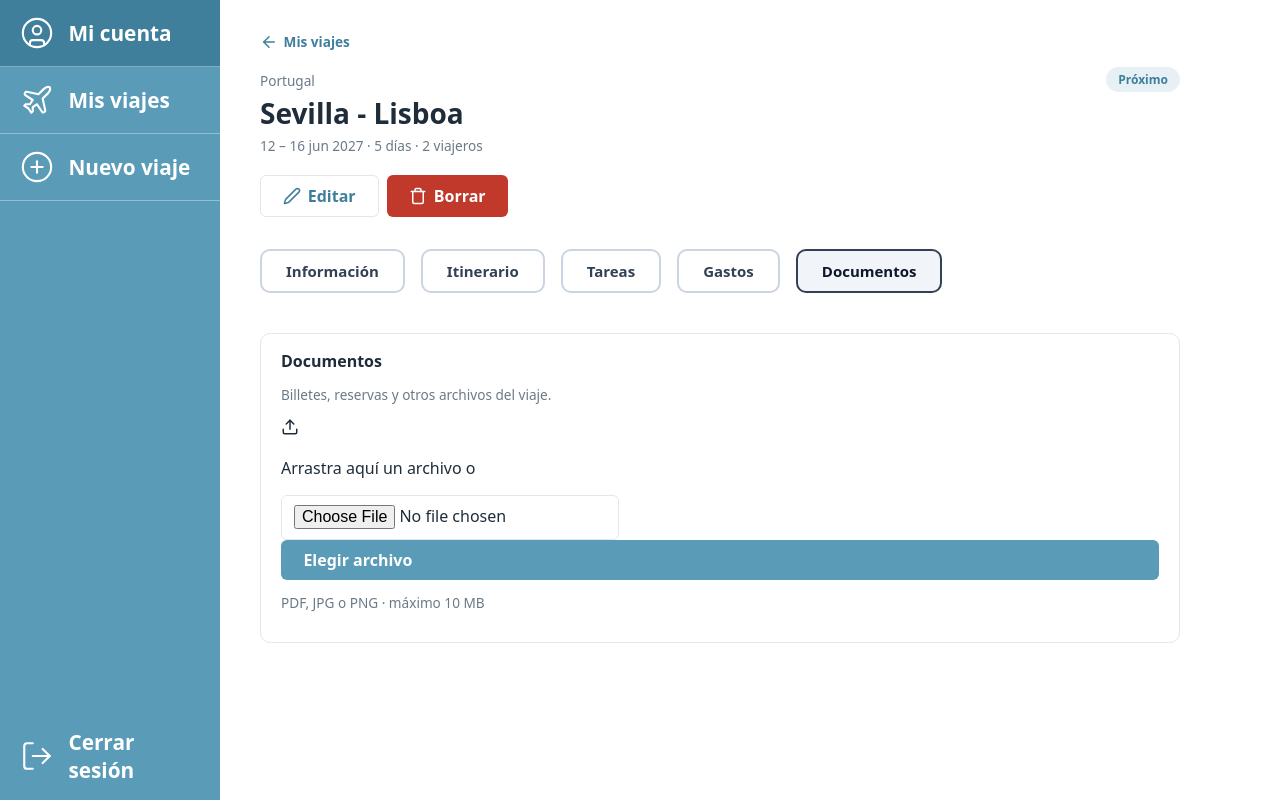
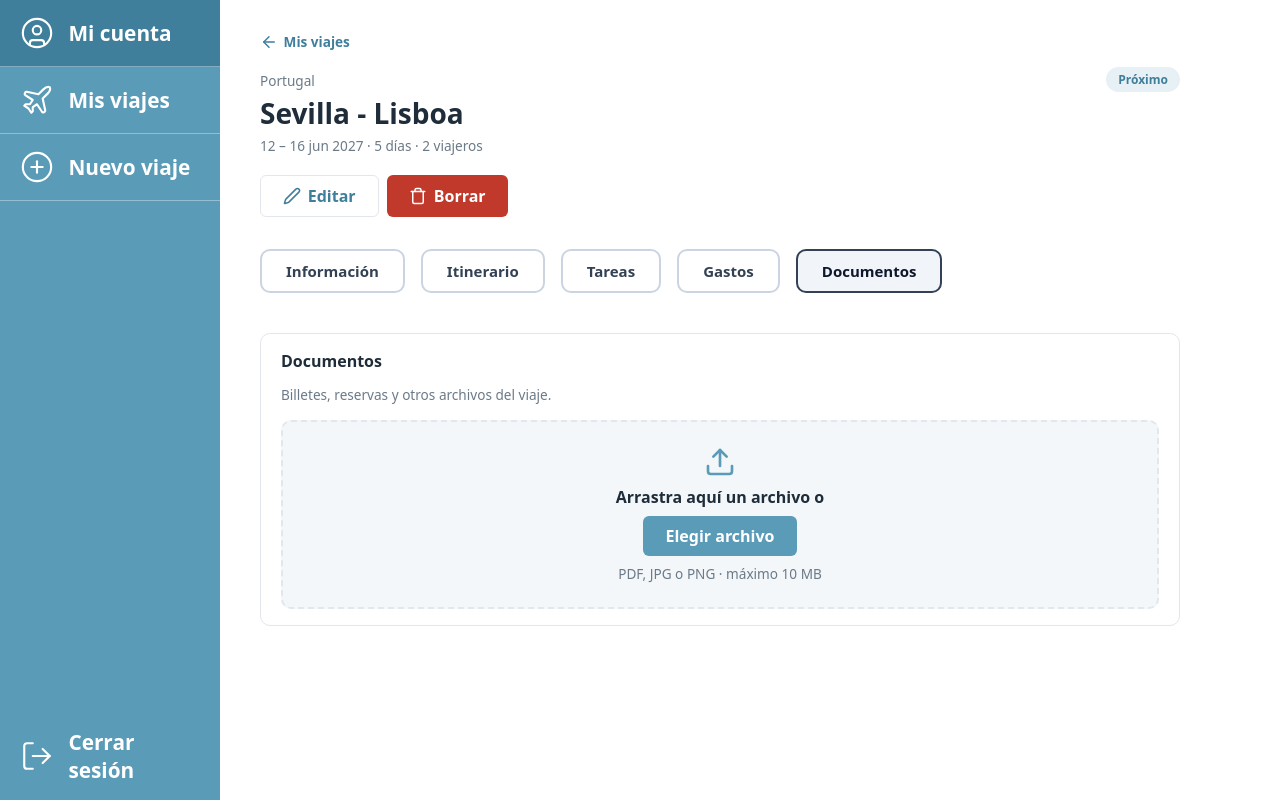
Before and after one commit to julgargil/travel-planner-, an Angular app in the folder frontend/: page /viajes/1/documentos in a window 1280 px wide. Built offline with nearby package versions, Linux system fonts and the light colour scheme.

Commit message:
style(documentos): estilos de la zona de subida (#6)

```diff
--- a/frontend/src/app/features/documentos/documentos.css
+++ b/frontend/src/app/features/documentos/documentos.css
@@ -0,0 +1,45 @@
+/* Estilos propios de la sección Documentos (P5). Los colores salen de styles/variables.css */
+
+/* Recuadro discontinuo donde se suelta o se elige el archivo */
+.zona-subida {
+  display: flex;
+  flex-direction: column;
+  align-items: center;
+  gap: 0.5rem;
+  margin-top: 1rem;
+  padding: 1.5rem 1rem;
+  border: 2px dashed var(--color-borde);
+  border-radius: var(--radio);
+  background: var(--color-cabecera);
+  text-align: center;
+}
+
+.zona-subida p {
+  margin: 0;
+}
+
+.icono-subida {
+  width: 32px;
+  height: 32px;
+  color: var(--color-principal);
+}
+
+.zona-subida-texto {
+  font-weight: 600;
+}
+
+/* El <input type="file"> del navegador es feo: se oculta y se usa el botón (label) en su lugar */
+.selector-oculto {
+  position: absolute;
+  width: 1px;
+  height: 1px;
+  overflow: hidden;
+  clip: rect(0 0 0 0);
+  white-space: nowrap;
+}
+
+/* Si se llega con el tabulador, se marca el botón para saber dónde estás */
+.selector-oculto:focus-visible + .boton {
+  outline: 2px solid var(--color-principal-oscuro);
+  outline-offset: 2px;
+}
```
